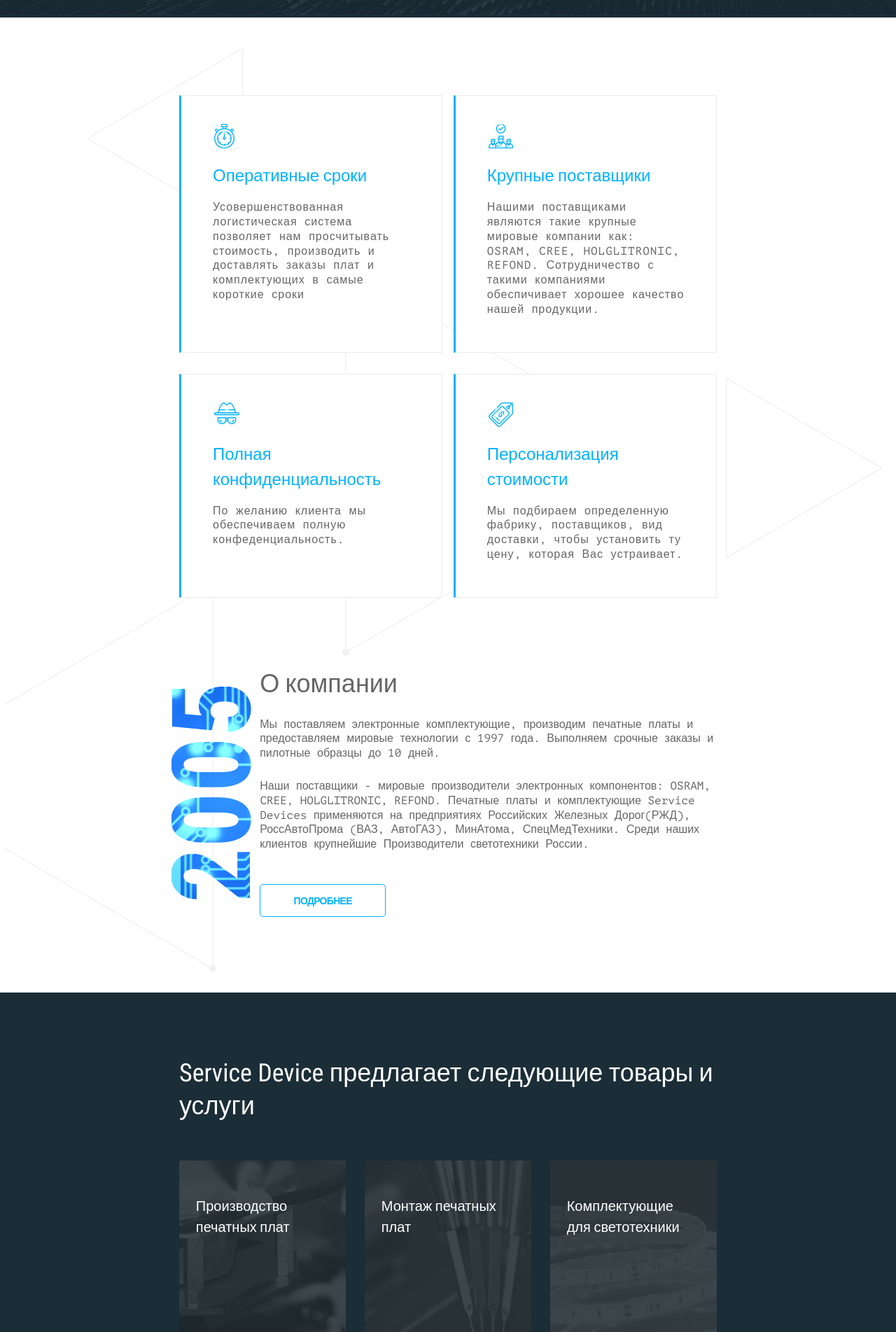
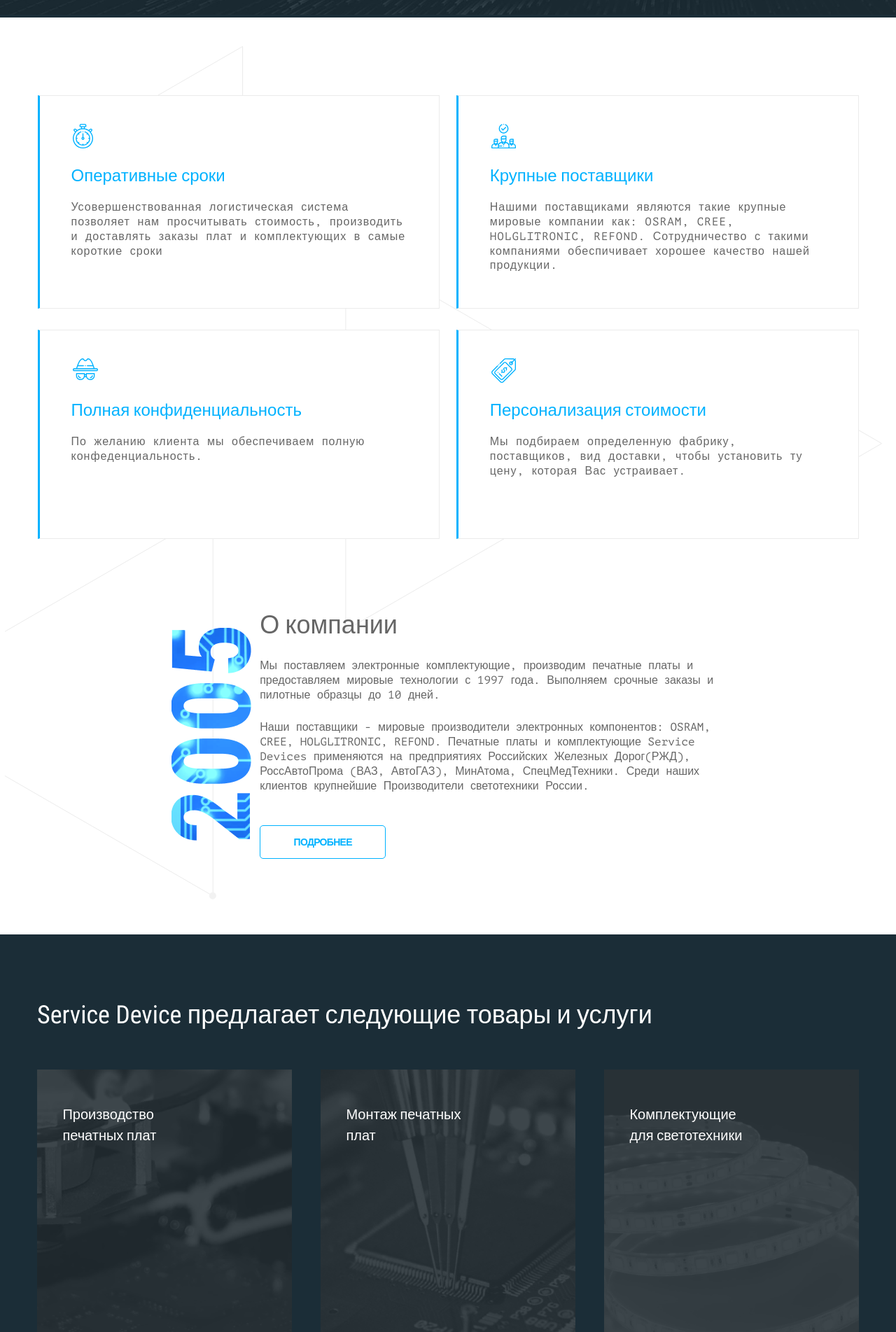
Before and after one commit to GulnaraY/SmartDeviceLigaA, a website: page source/index.html in a window 1280 px wide. Shown: the part 857-2760 px from the top of the page at 70% size. Drawn offline with nearby package versions, Linux system fonts and the light colour scheme; files that its build step writes are made by us from their sources; files whose address does not match are found by name.

Commit message:
изменяет поведение контентной части в блоке преимуществ и блоке товаров

```diff
--- a/source/sass/blocks/_features.scss
+++ b/source/sass/blocks/_features.scss
@@ -8,7 +8,9 @@
 }
 
 .features__container {
-  @include desktop-middle-wrapper;
+  @include tablet-wrapper;
+  max-width: 1173px;
+  margin: 0 auto;
   display: flex;
 }
 
--- a/source/sass/blocks/_products.scss
+++ b/source/sass/blocks/_products.scss
@@ -6,7 +6,9 @@
 }
 
 .products__container {
-  @include desktop-middle-wrapper;
+  @include tablet-wrapper;
+  max-width: 1174px;
+  margin: 0 auto;
 }
 
 .products__title {
--- a/source/sass/blocks/_questions-form.scss
+++ b/source/sass/blocks/_questions-form.scss
@@ -41,6 +41,7 @@
   background-color: $content-opacity-color;
   color: $content-color;
   margin-bottom: 42px;
+  resize: none;
 }
 
 .questions-form textarea::-webkit-input-placeholder {
```
Also changed, not shown: build/css/style.min.css, 1 other file.
